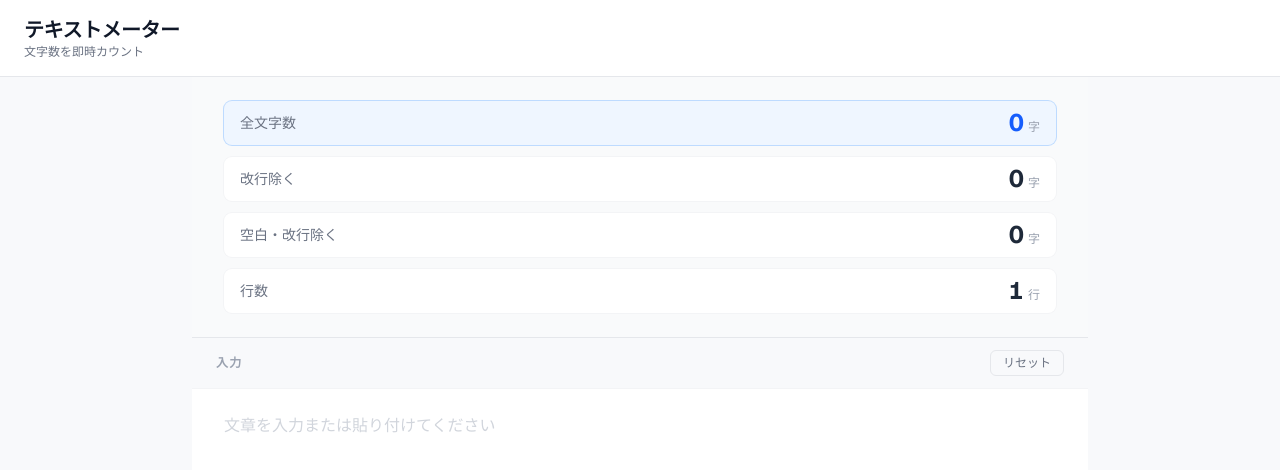
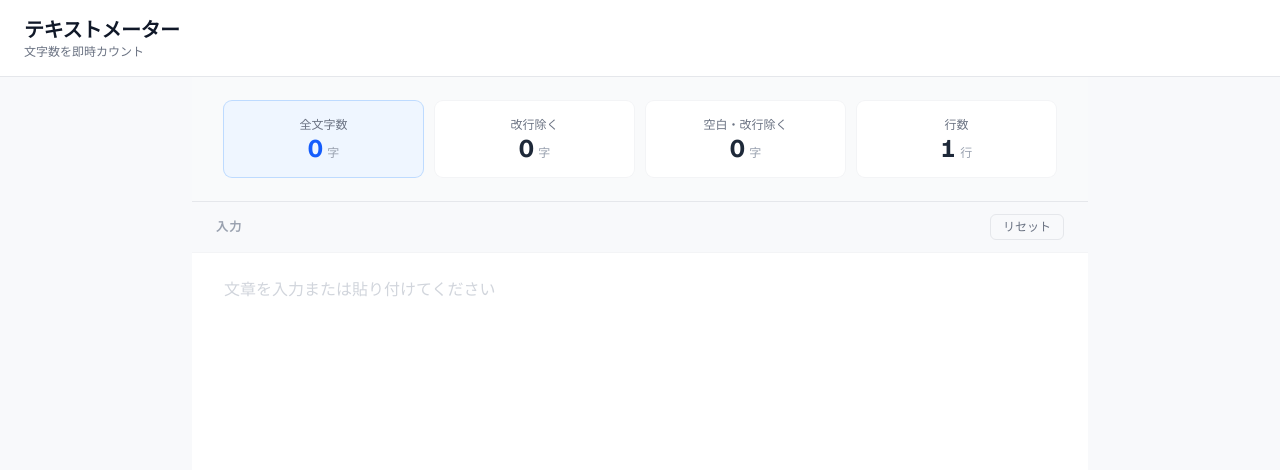
Before and after one commit to kanaix-apps/text-meter, a Next.js app: page / in a window 1280 px wide. Shown: the top 470 px of the page. Built offline with nearby package versions, Linux system fonts and the light colour scheme.

Commit message:
style: カウント4項目を横一行に変更
Co-Authored-By: Claude Sonnet 4.6 <noreply@anthropic.com>

```diff
--- a/components/CountDisplay.tsx
+++ b/components/CountDisplay.tsx
@@ -15,15 +15,15 @@ type Item = {
 
 const Card = ({ item }: { item: Item }) => (
   <div
-    className={`flex items-center justify-between rounded-lg px-4 py-2.5 ${
+    className={`flex flex-1 flex-col items-center justify-center rounded-lg py-4 ${
       item.highlight
         ? "bg-blue-50 ring-1 ring-blue-200 dark:bg-blue-900/30 dark:ring-blue-800"
         : "bg-white ring-1 ring-gray-100 dark:bg-gray-800 dark:ring-gray-700"
     }`}
   >
-    <p className="text-sm text-gray-500 dark:text-gray-400">{item.label}</p>
+    <p className="text-xs text-gray-500 dark:text-gray-400">{item.label}</p>
     <p
-      className={`text-2xl font-bold tabular-nums leading-none ${
+      className={`mt-1 text-2xl font-bold tabular-nums leading-none ${
         item.highlight
           ? "text-blue-600 dark:text-blue-400"
           : "text-gray-800 dark:text-gray-100"
@@ -38,7 +38,7 @@ const Card = ({ item }: { item: Item }) => (
 export default function CountDisplay({ result }: Props) {
   if (!result) {
     return (
-      <div className="flex h-40 items-center justify-center text-sm text-gray-300 dark:text-gray-600">
+      <div className="flex h-24 items-center justify-center text-sm text-gray-300 dark:text-gray-600">
         テキストを入力するとカウントが表示されます
       </div>
     );
@@ -60,7 +60,7 @@ export default function CountDisplay({ result }: Props) {
   }
 
   return (
-    <div className="flex flex-col gap-3">
+    <div className="flex gap-3">
       {items.map((item) => (
         <Card key={item.label} item={item} />
       ))}
```
